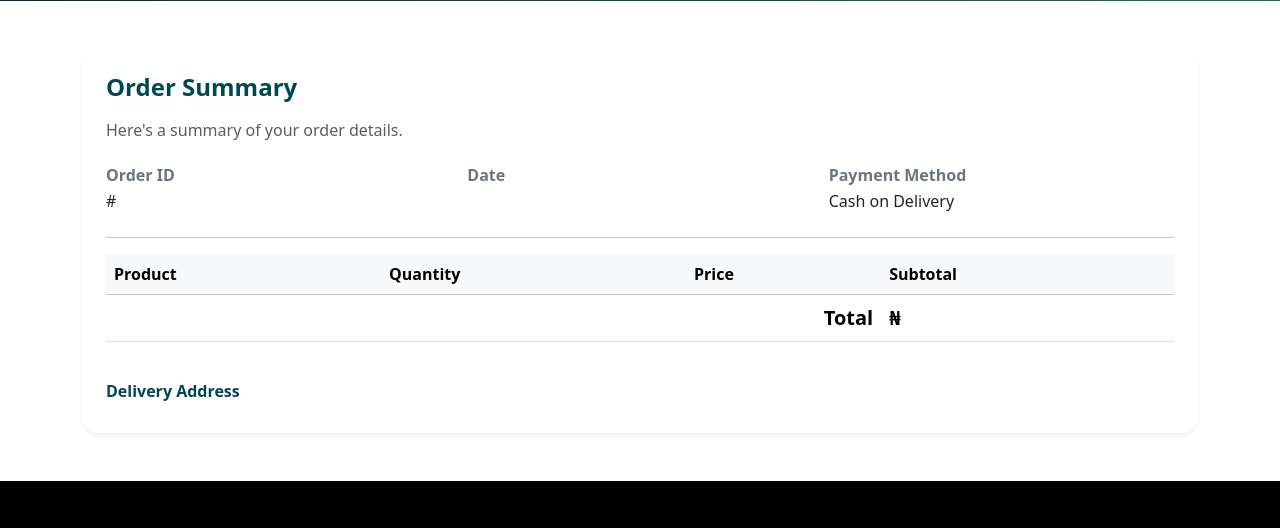
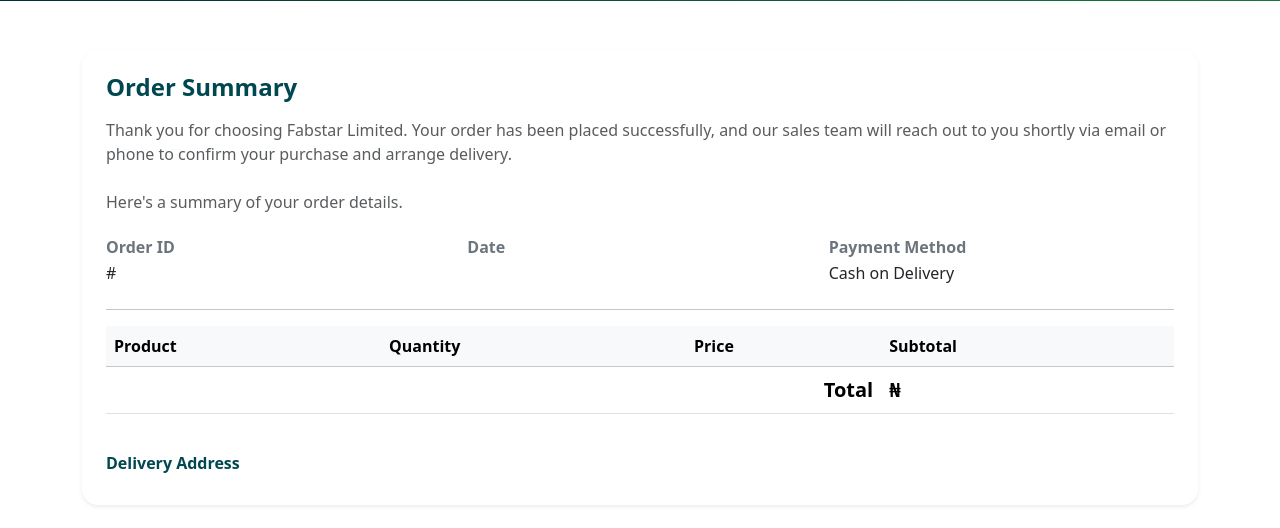
Before and after one commit to nephygdkingz/agri-fabstar, a Django app: template templates/cart/order_success.html in a window 1280 px wide. Shown: the part 479-1007 px from the top of the page. Run offline with Django 4.2, Linux system fonts and the light colour scheme; the template is opened without the code that fills it, so the values that code supplies are empty; some libraries are stand-ins or nearby versions.

Commit message:
updated order success text

```diff
--- a/templates/cart/order_success.html
+++ b/templates/cart/order_success.html
@@ -43,6 +43,7 @@
         <div class="card border-0 shadow-sm rounded-4 fade-up">
             <div class="card-body p-4">
                 <h4 class="fw-bold text-primary mb-3">Order Summary</h4>
+                <p class="text-muted mb-4">Thank you for choosing Fabstar Limited. Your order has been placed successfully, and our sales team will reach out to you shortly via email or phone to confirm your purchase and arrange delivery.</p>
                 <p class="text-muted mb-4">Here's a summary of your order details.</p>
 
                 <!-- Order Info -->
```
